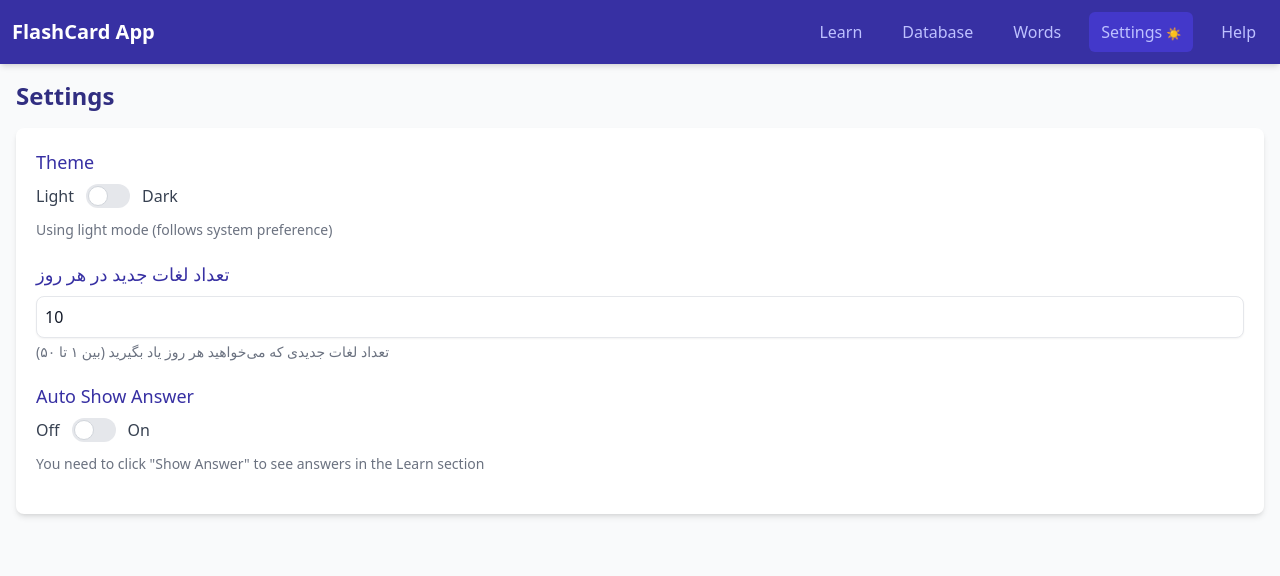
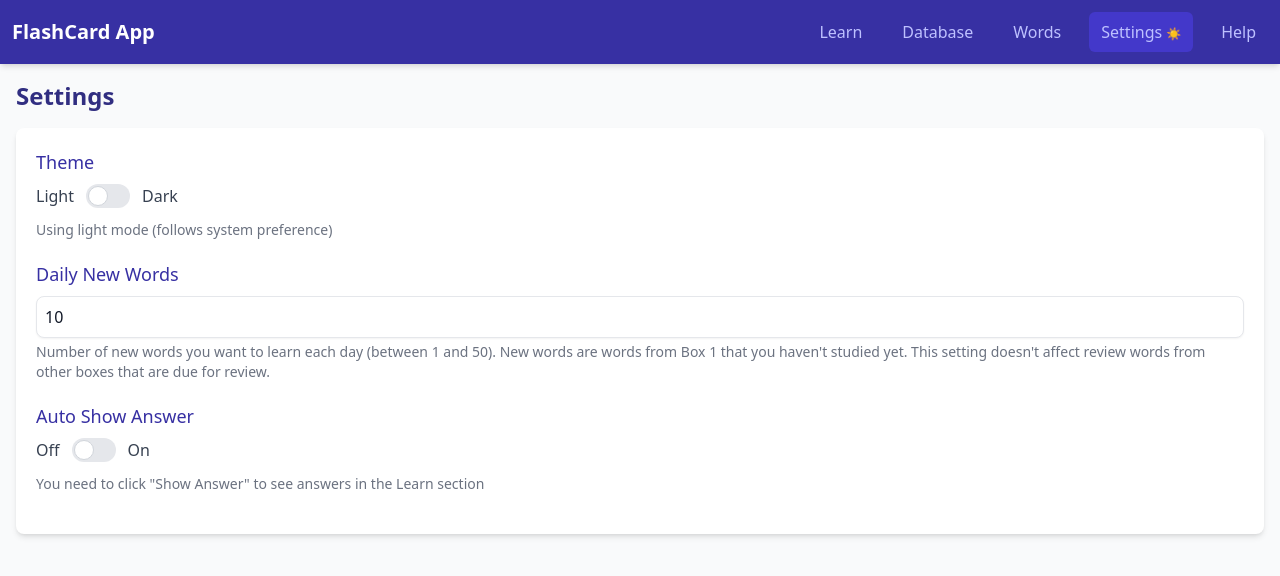
Before and after one commit to alised/flashcard_react, a React (Vite) app: page /settings in a window 1280 px wide. Shown: the top 576 px of the page. Built offline with nearby package versions, Linux system fonts and the light colour scheme.

Commit message:
Add detailed explanation for daily new words setting

```diff
--- a/src/components/Settings.tsx
+++ b/src/components/Settings.tsx
@@ -38,7 +38,7 @@ const Settings = () => {
 
         <div className="mb-5">
           <label htmlFor="dailyNewWords" className="block text-lg font-medium mb-2 text-indigo-800 dark:text-indigo-300">
-            تعداد لغات جدید در هر روز
+            Daily New Words
           </label>
           <input
             type="number"
@@ -50,7 +50,7 @@ const Settings = () => {
             className="w-full p-2 border border-gray-200 dark:border-gray-700 rounded-lg focus:border-indigo-500 focus:ring-2 focus:ring-indigo-200 shadow-sm bg-white dark:bg-gray-700 text-gray-900 dark:text-gray-300 transition-colors"
           />
           <p className="text-sm text-gray-500 dark:text-gray-400 mt-1">
-            تعداد لغات جدیدی که می‌خواهید هر روز یاد بگیرید (بین ۱ تا ۵۰)
+            Number of new words you want to learn each day (between 1 and 50). New words are words from Box 1 that you haven't studied yet. This setting doesn't affect review words from other boxes that are due for review.
           </p>
         </div>
 
```
